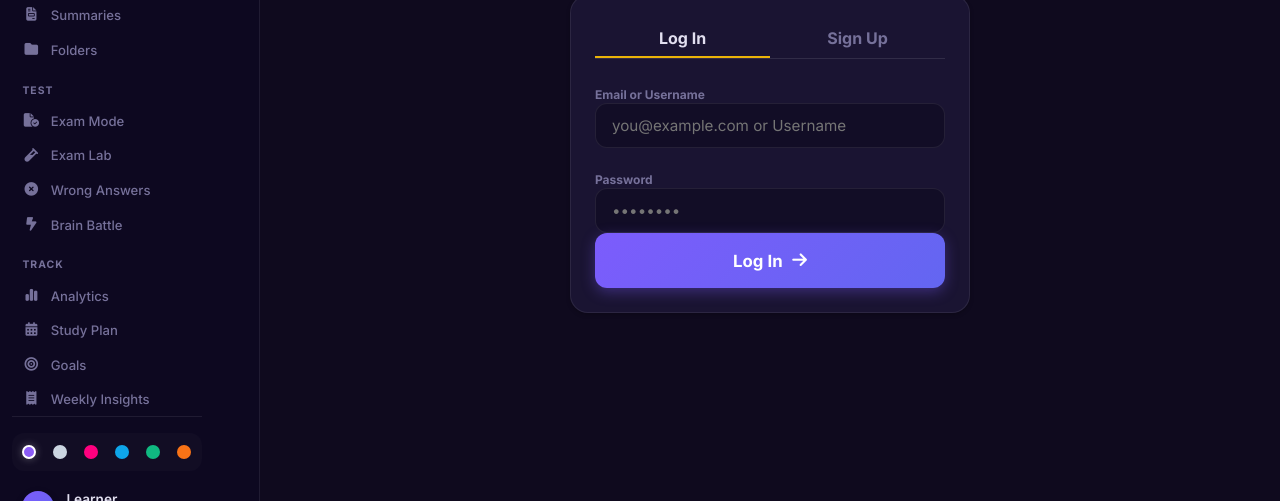
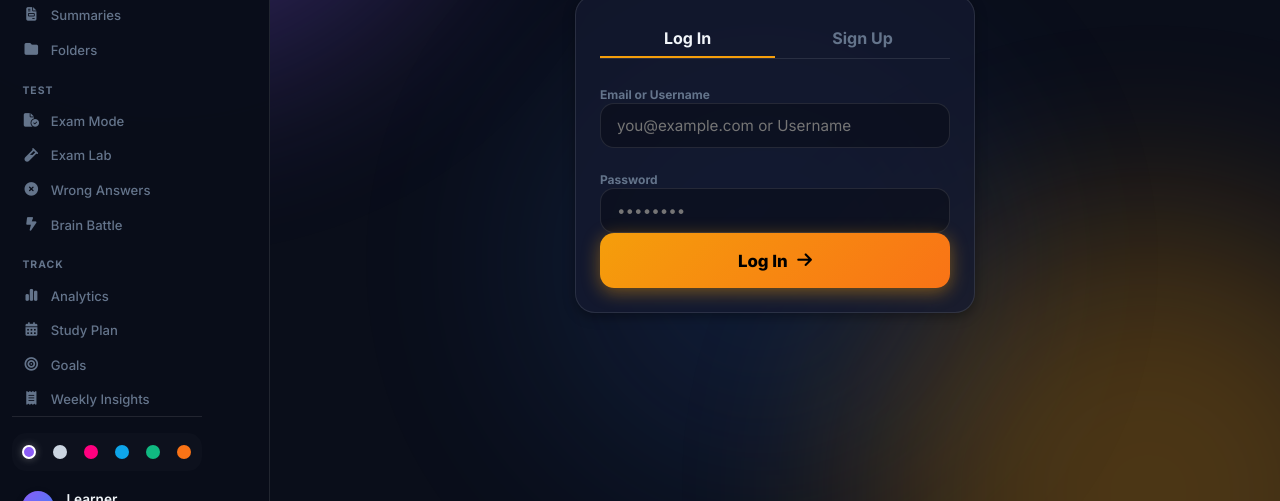
Before and after one commit to Mexizzz/deutschmeister, a website: page public/app.html in a window 1280 px wide. Shown: the part 299-800 px from the top of the page. Drawn offline with Linux system fonts and the light colour scheme.

Commit message:
feat: Option A - Vibrant 'Huge' UI with v1 colors and motion graphics

```diff
--- a/public/app.html
+++ b/public/app.html
@@ -5,7 +5,10 @@
   <meta name="viewport" content="width=device-width, initial-scale=1.0" />
   <title>FluentGermanAI — Learn German with AI</title>
   <meta name="description" content="AI-powered German language learning app. Practice conversation, grammar, vocabulary and more with your personal AI tutor." />
-  <meta name="theme-color" content="#0f0a1e" />
+  <meta name="theme-color" content="#0a0e1a" />
+  <style>
+    body { background: #0a0e1a !important; color: #f1f5f9; }
+  </style>
 
   <link rel="preconnect" href="https://fonts.googleapis.com" />
   <link rel="preconnect" href="https://fonts.gstatic.com" crossorigin />
@@ -13,7 +16,12 @@
   <link rel="stylesheet" href="https://cdnjs.cloudflare.com/ajax/libs/font-awesome/6.5.0/css/all.min.css" />
   <link rel="stylesheet" href="/css/style.css" />
 </head>
-<body>
+<body class="theme-midnight">
+
+  <!-- Background Blobs (Motion Graphics) -->
+  <div class="blob blob-1"></div>
+  <div class="blob blob-2"></div>
+  <div class="blob blob-3"></div>
 
   <!-- ═══════════════════ APP LAYOUT ═══════════════════ -->
   <div class="app-layout">
--- a/public/css/style.css
+++ b/public/css/style.css
@@ -4,39 +4,40 @@
 
 /* ── CSS Variables (Defaults: Midnight Purple) ──────────────── */
 :root {
-  --bg-deep:       #0f0a1e;
-  --bg-card:       #1a1432;
-  --bg-card-hover: #211a3d;
-  --bg-input:      #120d26;
-  --panel-border:  rgba(255, 255, 255, 0.08);
-
-  --text-primary:   #e2dff0;
-  --text-secondary: #aeadce;
-  --text-muted:     #76719a;
-
-  --accent-1:       #7c5cfc; /* Primary Purple */
-  --accent-2:       #eab308; /* Gold */
-  --accent-3:       #6366f1; /* Indigo */
+  --bg-deep:       #0a0e1a;
+  --bg-card:       rgba(20, 26, 48, 0.75);
+  --bg-card-hover: rgba(28, 36, 68, 0.85);
+  --bg-input:      rgba(0, 0, 0, 0.3);
+  --panel-border:  rgba(255, 255, 255, 0.1);
+
+  --text-primary:   #f1f5f9;
+  --text-secondary: #94a3b8;
+  --text-muted:     #64748b;
+
+  --accent-1:       #8b5cf6; /* Vibrant Purple */
+  --accent-2:       #f59e0b; /* Gold */
+  --accent-3:       #3b82f6; /* Blue */
 
   --success: #10b981;
   --warning: #f59e0b;
   --danger:  #ef4444;
 
-  --shadow-sm: 0 2px 4px rgba(0,0,0,.2);
-  --shadow-md: 0 8px 16px -4px rgba(0,0,0,.4);
-  --shadow-xl: 0 20px 25px -5px rgba(0,0,0,.5);
-
-  --radius-sm: 6px;
-  --radius-md: 12px;
-  --radius-lg: 18px;
-  --radius-xl: 24px;
+  --shadow-sm: 0 4px 12px rgba(0,0,0,.35);
+  --shadow-md: 0 10px 30px rgba(0,0,0,.5);
+  --shadow-xl: 0 20px 45px rgba(0,0,0,.65);
+  --shadow-glow: 0 0 25px rgba(139,92,246,0.35);
+
+  --radius-sm: 8px;
+  --radius-md: 14px;
+  --radius-lg: 20px;
+  --radius-xl: 30px;
   --radius-full: 9999px;
 
   --nav-height:    66px;
   --header-height: 58px;
-  --sidebar-width: 260px;
-  --transition:    .25s cubic-bezier(0.16, 1, 0.3, 1);
-  --bg-sidebar:    #0d0820;
+  --sidebar-width: 270px;
+  --transition:    .28s cubic-bezier(0.16, 1, 0.3, 1);
+  --bg-sidebar:    rgba(10, 14, 26, 0.98);
 }
 
 /* ── Theme Definitions ──────────────────────────────────────── */
@@ -138,18 +139,36 @@
   --accent-3:       #fbbf24; /* Amber */
 }
 
-/* Legacy variable mappings */
+/* Legacy variable mappings & Motion Graphics */
 :root {
-  --accent-gold:   var(--accent-2);
-  --accent-purple: var(--accent-1);
-  --accent-blue:   var(--accent-3);
-  --grad-gold:     var(--accent-2);
-  --grad-purple:   var(--accent-1);
-  --grad-main:     var(--accent-1);
-  --grad-accent:   var(--accent-2);
-  --shadow-glow:   none;
-  --shadow-glow-purple: none;
-  --sidebar-glow:  none;
+  --accent-gold:   #f59e0b;
+  --accent-purple: #8b5cf6;
+  --accent-blue:   #3b82f6;
+  --grad-gold:   linear-gradient(135deg, #f59e0b, #f97316);
+  --grad-purple: linear-gradient(135deg, #8b5cf6, #6366f1);
+  --grad-blue:   linear-gradient(135deg, #3b82f6, #06b6d4);
+  --grad-main:     var(--grad-purple);
+  --grad-hero:   linear-gradient(135deg, #8b5cf6, #3b82f6);
+  --grad-accent:   var(--grad-gold);
+}
+
+/* ── Background Blobs ──────────────────────────────────────── */
+.blob {
+  position: fixed;
+  border-radius: 50%;
+  filter: blur(90px);
+  opacity: .28;
+  z-index: -1;
+  pointer-events: none;
+  animation: blobFloat 15s ease-in-out infinite alternate;
+}
+.blob-1 { width: 600px; height: 600px; background: var(--accent-1); top: -250px; left: -150px; }
+.blob-2 { width: 500px; height: 500px; background: var(--accent-2); bottom: -180px; right: -80px; animation-delay: -5s; }
+.blob-3 { width: 400px; height: 400px; background: var(--accent-3); top: 35%; left: 40%; opacity: 0.12; animation-delay: -10s; }
+
+@keyframes blobFloat {
+  from { transform: translate(0, 0) scale(1); }
+  to   { transform: translate(50px, 80px) scale(1.15); }
 }
 
 /* ── Reset ─────────────────────────────────────────────────── */
@@ -333,22 +352,23 @@ img { max-width: 100%; display: block; }
 }
 
 .btn-primary {
-  background: linear-gradient(135deg, var(--accent-1), var(--accent-3));
-  color: #fff;
+  background: var(--grad-gold);
+  color: #000;
   border: none;
-  box-shadow: 0 4px 14px 0 rgba(124, 92, 252, 0.35);
+  font-weight: 800;
+  box-shadow: 0 4px 18px 0 rgba(245, 158, 11, 0.45);
 }
 .btn-primary:hover {
-  filter: brightness(1.1);
-  box-shadow: 0 6px 20px rgba(124, 92, 252, 0.45);
+  transform: translateY(-2px);
+  box-shadow: 0 8px 25px rgba(245, 158, 11, 0.6);
 }
 
 .btn-secondary {
   background: rgba(255, 255, 255, 0.05);
-  backdrop-filter: blur(10px);
-  -webkit-backdrop-filter: blur(10px);
+  backdrop-filter: blur(14px);
+  -webkit-backdrop-filter: blur(14px);
   color: var(--text-primary);
-  border-color: var(--panel-border);
+  border: 1px solid var(--panel-border);
 }
 .btn-secondary:hover {
   background: rgba(255, 255, 255, 0.1);
@@ -356,8 +376,13 @@ img { max-width: 100%; display: block; }
 }
 
 .btn-purple {
-  background: var(--accent-1);
+  background: var(--grad-purple);
   color: #fff;
+  box-shadow: 0 4px 18px rgba(139, 92, 246, 0.4);
+}
+.btn-purple:hover {
+  transform: translateY(-2px);
+  box-shadow: 0 8px 25px rgba(139, 92, 246, 0.55);
 }
 
 .btn-danger {
@@ -1304,9 +1329,10 @@ img { max-width: 100%; display: block; }
 }
 
 .sidebar-link.active {
-  background: var(--accent-1);
+  background: var(--grad-purple);
   color: #fff;
-  font-weight: 600;
+  font-weight: 700;
+  box-shadow: 0 4px 12px rgba(139, 92, 246, 0.3);
 }
 
 .sidebar-badge {
@@ -1391,7 +1417,9 @@ img { max-width: 100%; display: block; }
 }
 
 .dashboard-banner {
-  background: linear-gradient(135deg, var(--accent-1), var(--accent-3));
+  background: var(--grad-hero);
+  background-size: 200% 200%;
+  animation: shimmer 10s infinite alternate linear;
   border-radius: var(--radius-lg);
   padding: 2.5rem;
   color: #fff;
@@ -1400,7 +1428,8 @@ img { max-width: 100%; display: block; }
   display: flex;
   justify-content: space-between;
   align-items: center;
-  box-shadow: 0 20px 40px -15px rgba(0,0,0,.3);
+  box-shadow: 0 15px 45px -10px rgba(139, 92, 246, 0.4);
+  border: 1px solid rgba(255,255,255,0.1);
 }
 
 .dashboard-banner::before {
@@ -1421,9 +1450,14 @@ img { max-width: 100%; display: block; }
 .banner-stat-label { font-size: .75rem; text-transform: uppercase; letter-spacing: .05em; opacity: .7; }
 
 .banner-mascot {
-  width: 140px;
-  height: 140px;
-  filter: drop-shadow(0 10px 20px rgba(0,0,0,.2));
+  width: 130px;
+  height: 130px;
+  filter: drop-shadow(0 0 20px rgba(139,92,246,0.3));
+  animation: float-slow 4s ease-in-out infinite;
+}
+@keyframes float-slow {
+  0%, 100% { transform: translateY(0); }
+  50% { transform: translateY(-10px); }
 }
 
 /* Activity Dots (Streak) */
@@ -1554,10 +1588,12 @@ img { max-width: 100%; display: block; }
 .stagger-5 { animation-delay: 0.5s; opacity: 0; }
 
 .hero-banner {
-  background: linear-gradient(90deg, #6366f1, #a855f7, #6366f1);
-  background-size: 200% 100%;
-  animation: shimmer 6s infinite linear;
-  box-shadow: 0 10px 30px -10px rgba(99, 102, 241, 0.4);
+  background: var(--grad-purple);
+  background-size: 200% 200%;
+  animation: shimmer 8s infinite alternate;
+  box-shadow: 0 15px 40px -10px rgba(139, 92, 246, 0.4);
+  backdrop-filter: blur(10px);
+  border: 1px solid rgba(255,255,255,0.1);
 }
 
 .glass-card {
```
